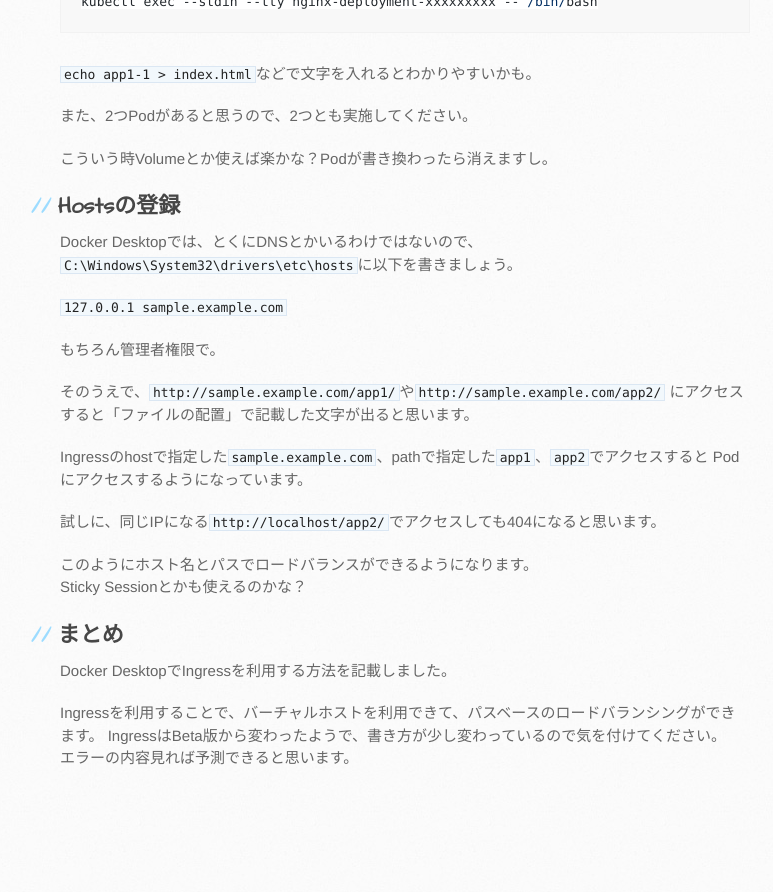
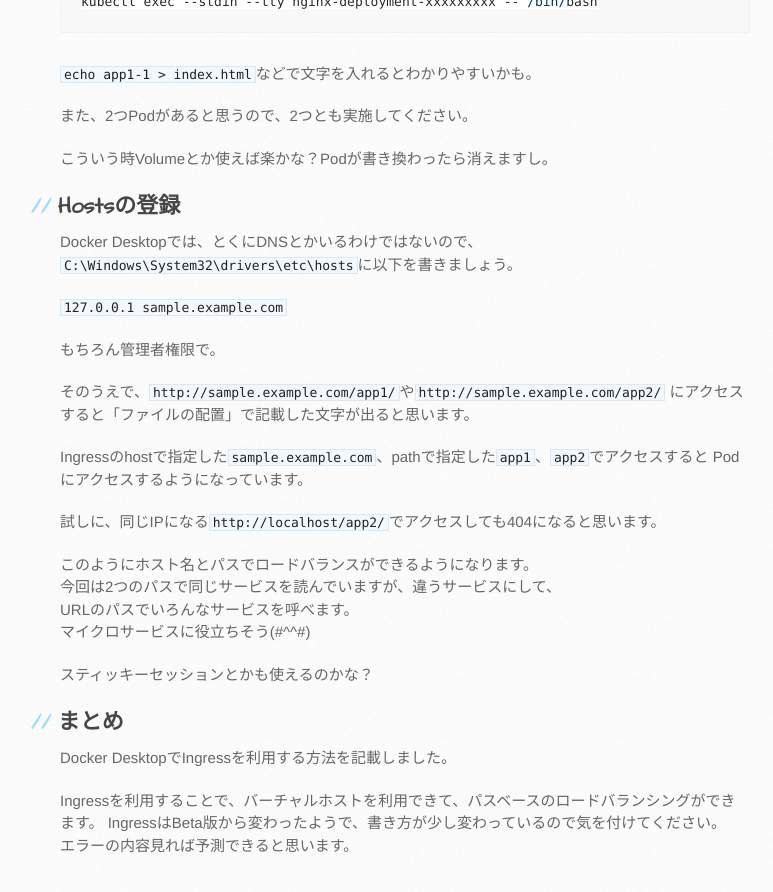
Before and after one commit to mtaketani113/mtaketani113.github.io, a Jekyll site: the page built from it/container/containerPart08.md, in a window 1280 px wide and 900 px high, scrolled down 3326 px. Shown: the top 892 px of the window, without its empty margins (110-883 px from the left). Built offline with Jekyll 4.4.1, drawn with Linux system fonts in a browser that asks for light colours; comment, search, counter and statistics services are not loaded; the repository's description, which GitHub fills in, is left out; before the commit the page ends 4138 px from its top, so only the background shows below that.

Commit message:
文言修正

```diff
--- a/it/container/containerPart08.md
+++ b/it/container/containerPart08.md
@@ -177,7 +177,11 @@ Podにアクセスするようになっています。
 試しに、同じIPになる`http://localhost/app2/`でアクセスしても404になると思います。
 
 このようにホスト名とパスでロードバランスができるようになります。
-Sticky Sessionとかも使えるのかな？
+今回は2つのパスで同じサービスを読んでいますが、違うサービスにして、
+URLのパスでいろんなサービスを呼べます。
+マイクロサービスに役立ちそう(#^^#)
+
+スティッキーセッションとかも使えるのかな？
 
 <a id="anchor5"></a>
 
```
